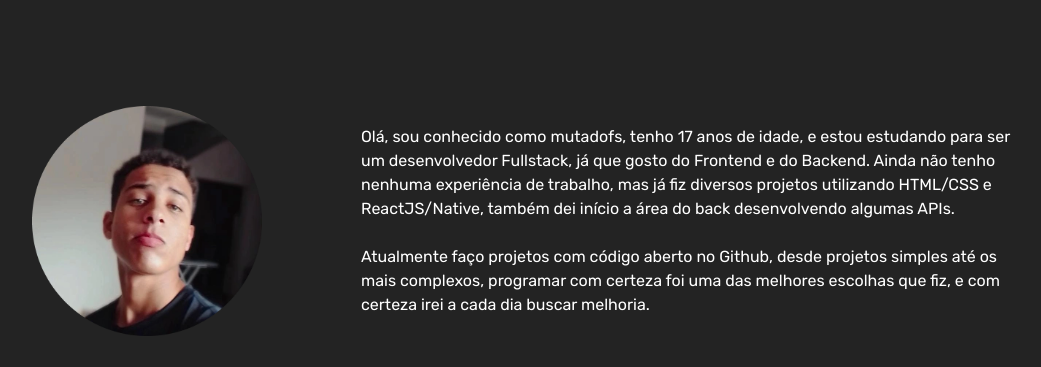
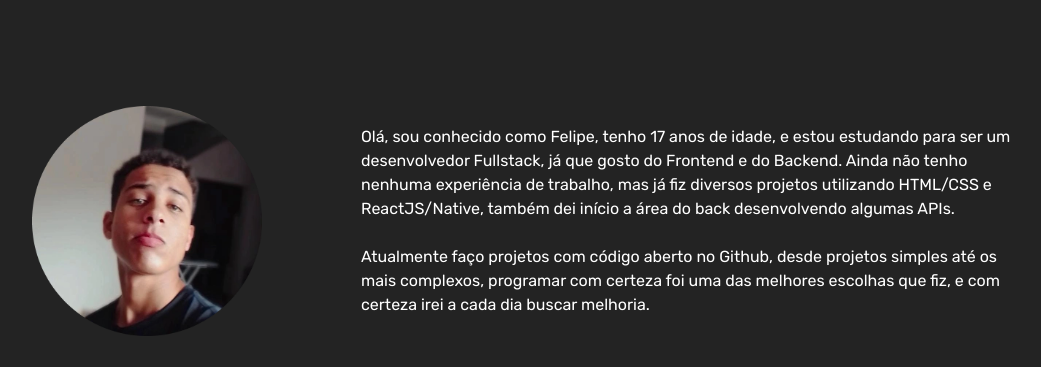
Before and after one commit to MFelipeSilva/mfelipesilva-v1, a React (Vite) app: page / in a window 1280 px wide. Shown: the part 1300-1667 px from the top of the page, without its empty margins (118-1159 px from the left). Built offline with nearby package versions, Linux system fonts and the light colour scheme.

Commit message:
modified:   index.html 	modified:   src/pages/about/index.tsx

```diff
--- a/index.html
+++ b/index.html
@@ -6,7 +6,7 @@
     <link href="https://fonts.googleapis.com/css2?family=Montserrat:wght@200;300;400;500;600;800;900&display=swap" rel="stylesheet">
     <link href="https://fonts.googleapis.com/css2?family=Rubik:wght@400;500;600;700&display=swap" rel="stylesheet">    <meta name="viewport" content="width=device-width, initial-scale=1.0" />
     <link href="https://fonts.googleapis.com/css2?family=Karla:wght@300;400;500;700&display=swap" rel="stylesheet">
-    <title>mutadofs | Developer Web Front-end</title>
+    <title>Felipe Silva | Developer Web Front-end</title>
   </head>
   <body>
     <div id="root"></div>
--- a/src/pages/about/index.tsx
+++ b/src/pages/about/index.tsx
@@ -18,7 +18,7 @@ export const About = () =>  {
           <Img src={myface} alt="image"></Img>
 
           <Text>
-            Olá, sou conhecido como mutadofs, tenho 17 anos de idade, e estou estudando para ser um desenvolvedor Fullstack,
+            Olá, sou conhecido como Felipe, tenho 17 anos de idade, e estou estudando para ser um desenvolvedor Fullstack,
             já que gosto do Frontend e do Backend. Ainda não tenho nenhuma experiência de trabalho, mas já
             fiz diversos projetos utilizando HTML/CSS e ReactJS/Native, também dei início a área do back desenvolvendo algumas APIs.
             <br></br>
```
